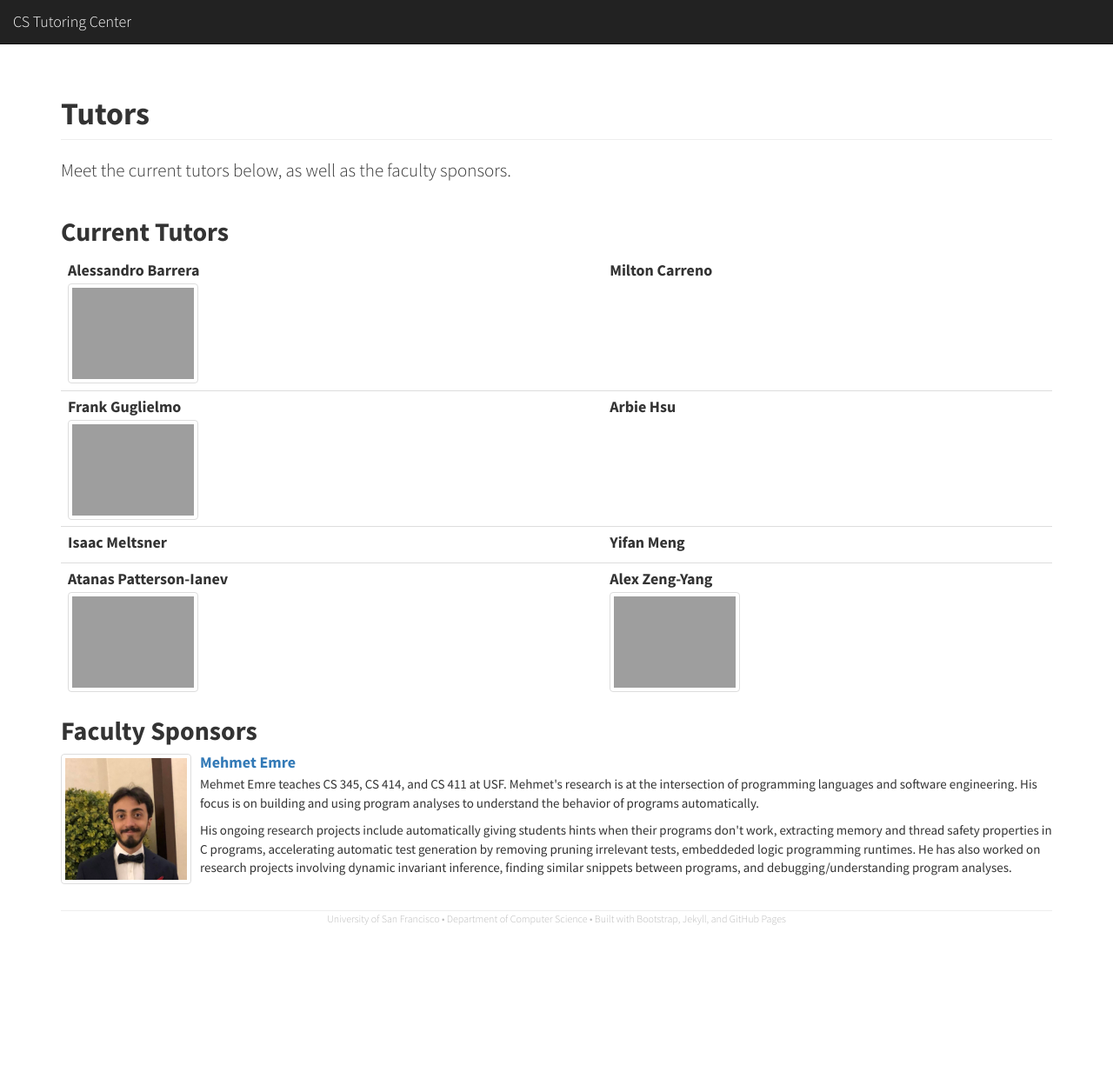
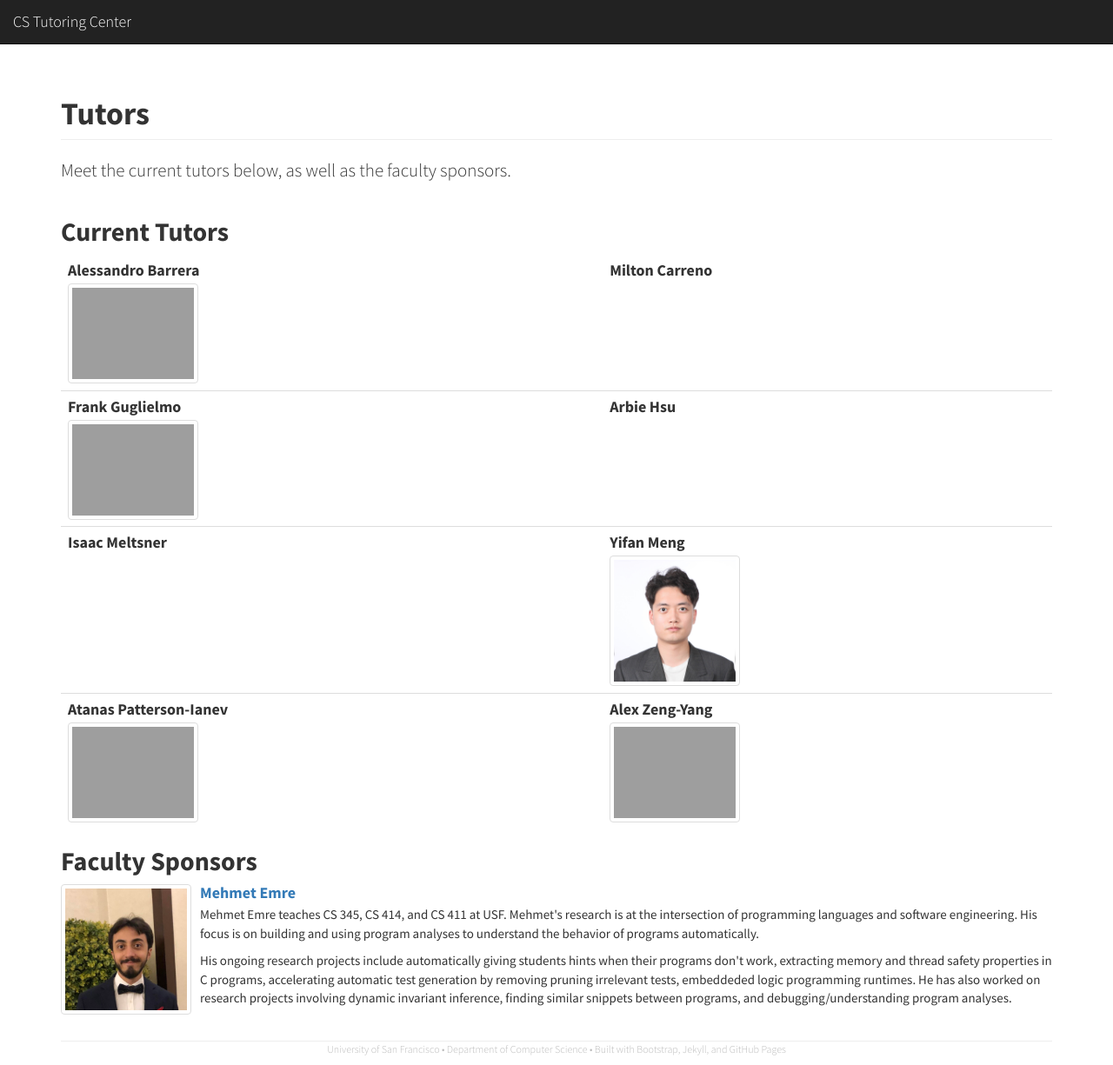
Before and after one commit to CSTutors/CSTutors.github.io, a Jekyll site: the page built from tutors/index.html, in a window 1280 px wide. Shown: the whole page at 87% size. Built offline with Jekyll 4.4.1, drawn with Linux system fonts in a browser that asks for light colours; nearby versions of some CDN libraries; before the commit the page ends 1075 px from its top, so only the background shows below that.

Commit message:
add Yifan Meng's photo

```diff
--- a/tutors/index.html
+++ b/tutors/index.html
@@ -56,8 +56,8 @@ lead: 'Meet the current tutors below, as well as the faculty sponsors.'
       <td>
         <h4 class="media-heading">Yifan Meng</h4>
         <a class="pull-left" href="#">
-          <!-- <img class="media-object img-thumbnail" width="150" -->
-          <!--   src="{{ site.url }}/img/Tutors/Bryan_Fenchel.jpg"> -->
+          <img class="media-object img-thumbnail" width="150"
+            src="{{ site.url }}/img/Tutors/Yifan_Meng.jpg">
 
         </a>
       </td>
```
Also changed, not shown: img/Tutors/Yifan_Meng.jpg (added).
